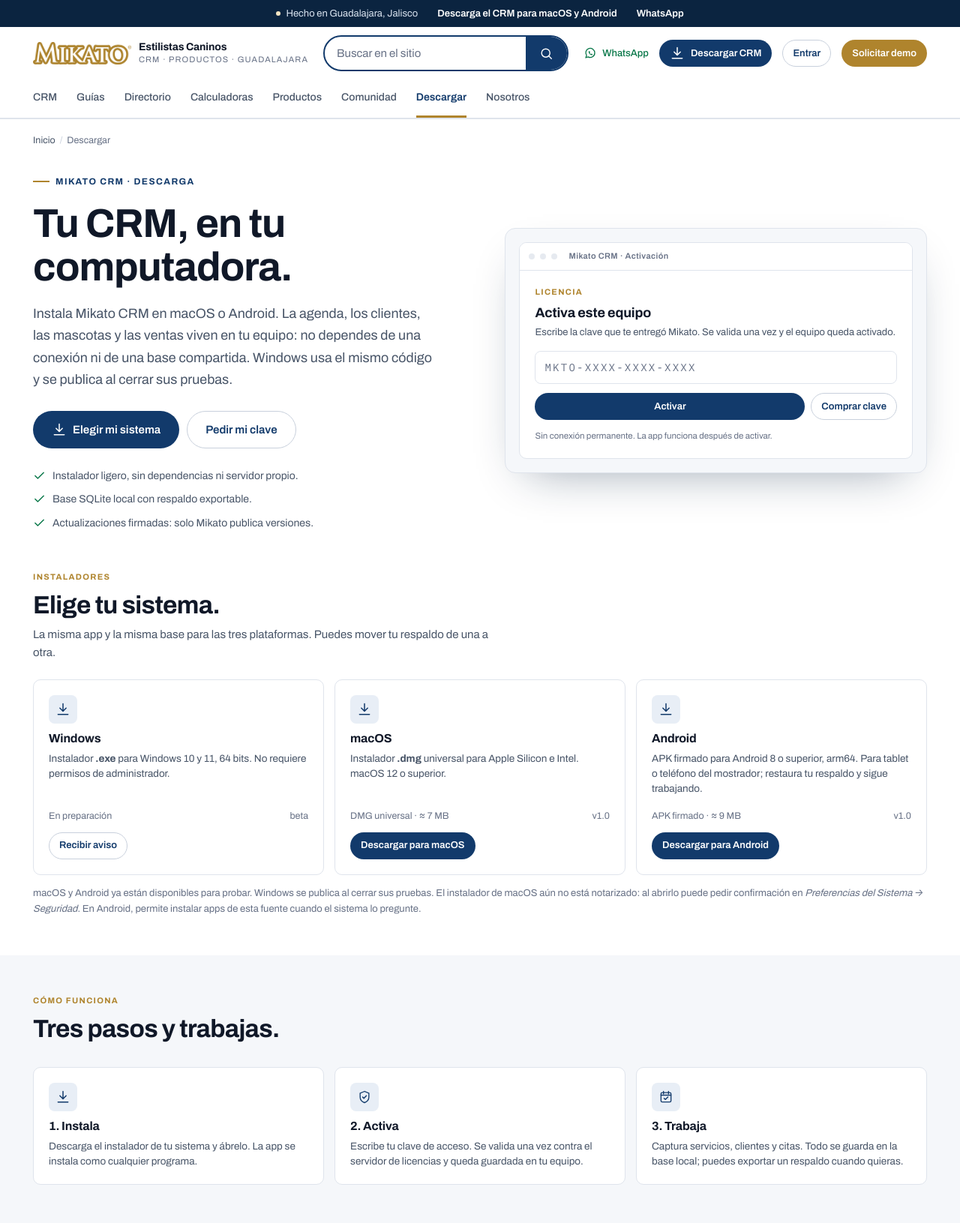
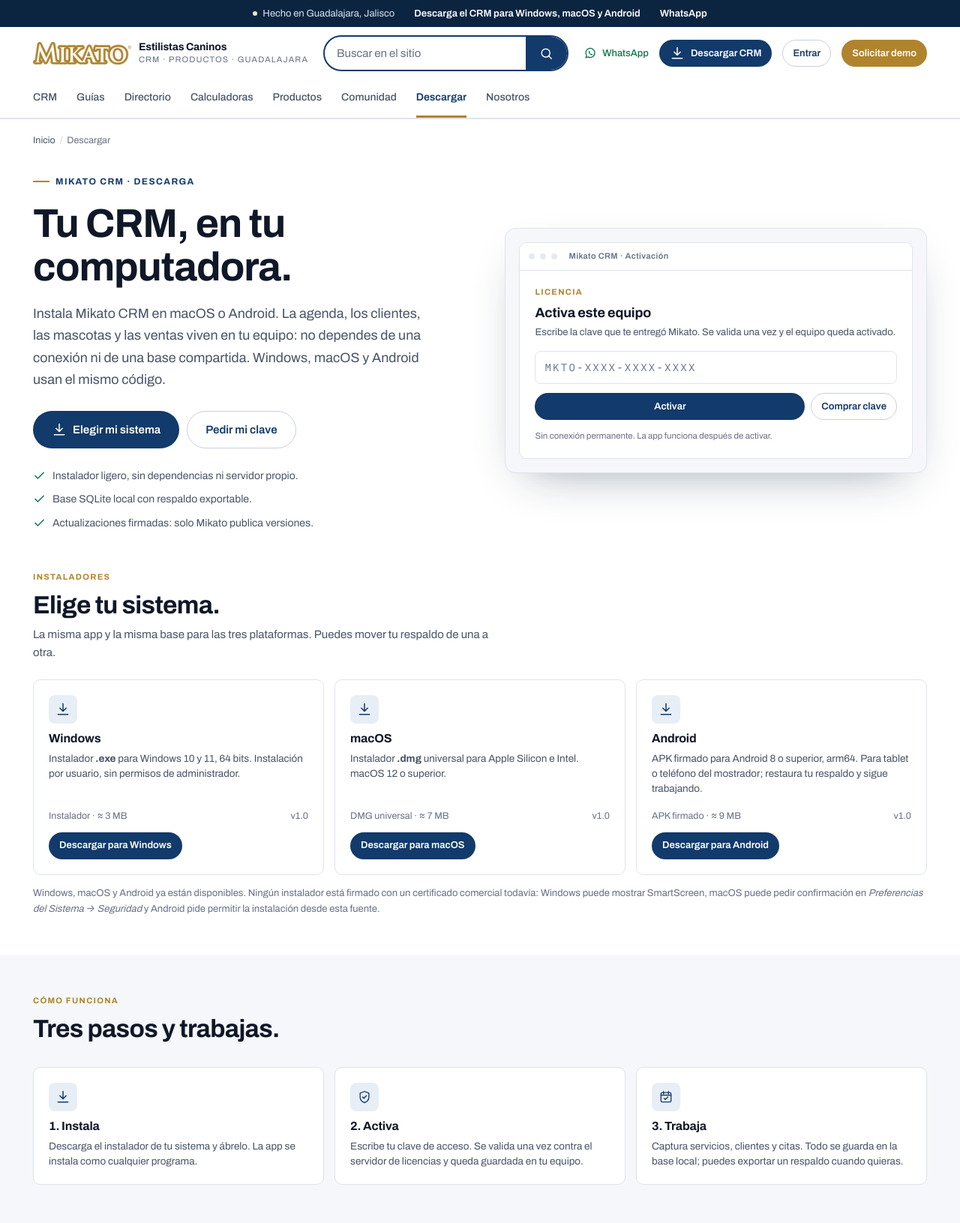
Before and after one commit to Mikato8/New-Est-ticas-Caninas, a PHP site: page /descargar in a window 1280 px wide. Shown: the top 1631 px of the page at 75% size. Run offline with PHP 8.4, Linux system fonts and the light colour scheme.

Commit message:
Publicar instalador de Windows y completar las tres descargas

```diff
--- a/views/paginas/descargar.php
+++ b/views/paginas/descargar.php
@@ -12,7 +12,7 @@ $whatsapp = $whatsapp ?? whatsapp_link();
             <div>
                 <span class="t-eyebrow">Mikato CRM · Descarga</span>
                 <h1>Tu CRM, en tu computadora.</h1>
-                <p class="t-portada__lead">Instala Mikato CRM en macOS o Android. La agenda, los clientes, las mascotas y las ventas viven en tu equipo: no dependes de una conexión ni de una base compartida. Windows usa el mismo código y se publica al cerrar sus pruebas.</p>
+                <p class="t-portada__lead">Instala Mikato CRM en macOS o Android. La agenda, los clientes, las mascotas y las ventas viven en tu equipo: no dependes de una conexión ni de una base compartida. Windows, macOS y Android usan el mismo código.</p>
                 <div class="t-portada__acciones">
                     <a class="t-btn t-btn--azul t-btn--grande" href="#sistemas"><?= icono('descargar') ?> Elegir mi sistema</a>
                     <a class="t-btn t-btn--linea t-btn--grande" href="<?= url('/contacto') ?>">Pedir mi clave</a>
@@ -59,9 +59,9 @@ $whatsapp = $whatsapp ?? whatsapp_link();
             <article class="t-modulo" id="windows">
                 <div class="t-modulo__icono"><?= icono('descargar') ?></div>
                 <h3>Windows</h3>
-                <p>Instalador <strong>.exe</strong> para Windows 10 y 11, 64 bits. No requiere permisos de administrador.</p>
-                <div class="t-modulo__pie"><span>En preparación</span><span>beta</span></div>
-                <a class="t-btn t-btn--linea t-btn--chico" style="align-self:flex-start;margin-top:4px;" href="<?= url('/contacto?asunto=descarga-windows') ?>">Recibir aviso</a>
+                <p>Instalador <strong>.exe</strong> para Windows 10 y 11, 64 bits. Instalación por usuario, sin permisos de administrador.</p>
+                <div class="t-modulo__pie"><span>Instalador · ≈ 3 MB</span><span>v1.0</span></div>
+                <a class="t-btn t-btn--azul t-btn--chico" style="align-self:flex-start;margin-top:4px;" href="<?= url('/descargas/Mikato-CRM-1.0.0-windows-x64-setup.exe') ?>?v=1.0.1" download>Descargar para Windows</a>
             </article>
             <article class="t-modulo" id="macos">
                 <div class="t-modulo__icono"><?= icono('descargar') ?></div>
@@ -78,7 +78,7 @@ $whatsapp = $whatsapp ?? whatsapp_link();
                 <a class="t-btn t-btn--azul t-btn--chico" style="align-self:flex-start;margin-top:4px;" href="<?= url('/descargas/Mikato-CRM-1.0.0-android.apk') ?>?v=1.0.1" download>Descargar para Android</a>
             </article>
         </div>
-        <p style="font-size:13px;margin:14px 0 0;color:var(--t-tinta-3);">macOS y Android ya están disponibles para probar. Windows se publica al cerrar sus pruebas. El instalador de macOS aún no está notarizado: al abrirlo puede pedir confirmación en <em>Preferencias del Sistema → Seguridad</em>. En Android, permite instalar apps de esta fuente cuando el sistema lo pregunte.</p>
+        <p style="font-size:13px;margin:14px 0 0;color:var(--t-tinta-3);">Windows, macOS y Android ya están disponibles. Ningún instalador está firmado con un certificado comercial todavía: Windows puede mostrar SmartScreen, macOS puede pedir confirmación en <em>Preferencias del Sistema → Seguridad</em> y Android pide permitir la instalación desde esta fuente.</p>
     </div>
 </section>
 
--- a/views/partials/cabecera.php
+++ b/views/partials/cabecera.php
@@ -9,7 +9,7 @@ $cuentaUrl = $usuario !== null
 <div class="t-utilidad">
     <div class="contenedor">
         <span><span class="t-utilidad__punto" aria-hidden="true"></span>Hecho en Guadalajara, Jalisco</span>
-        <span class="t-utilidad__largo"><a href="<?= url('/descargar') ?>">Descarga el CRM para macOS y Android</a></span>
+        <span class="t-utilidad__largo"><a href="<?= url('/descargar') ?>">Descarga el CRM para Windows, macOS y Android</a></span>
         <?php if ($whatsapp !== ''): ?>
             <a href="<?= e($whatsapp) ?>" target="_blank" rel="noopener">WhatsApp</a>
         <?php endif; ?>
```
Also changed, not shown: public/descargas/LEEME-WINDOWS.txt (added, +15 -0 lines), views/paginas/home.php (+5 -5 lines), 1 other file.
